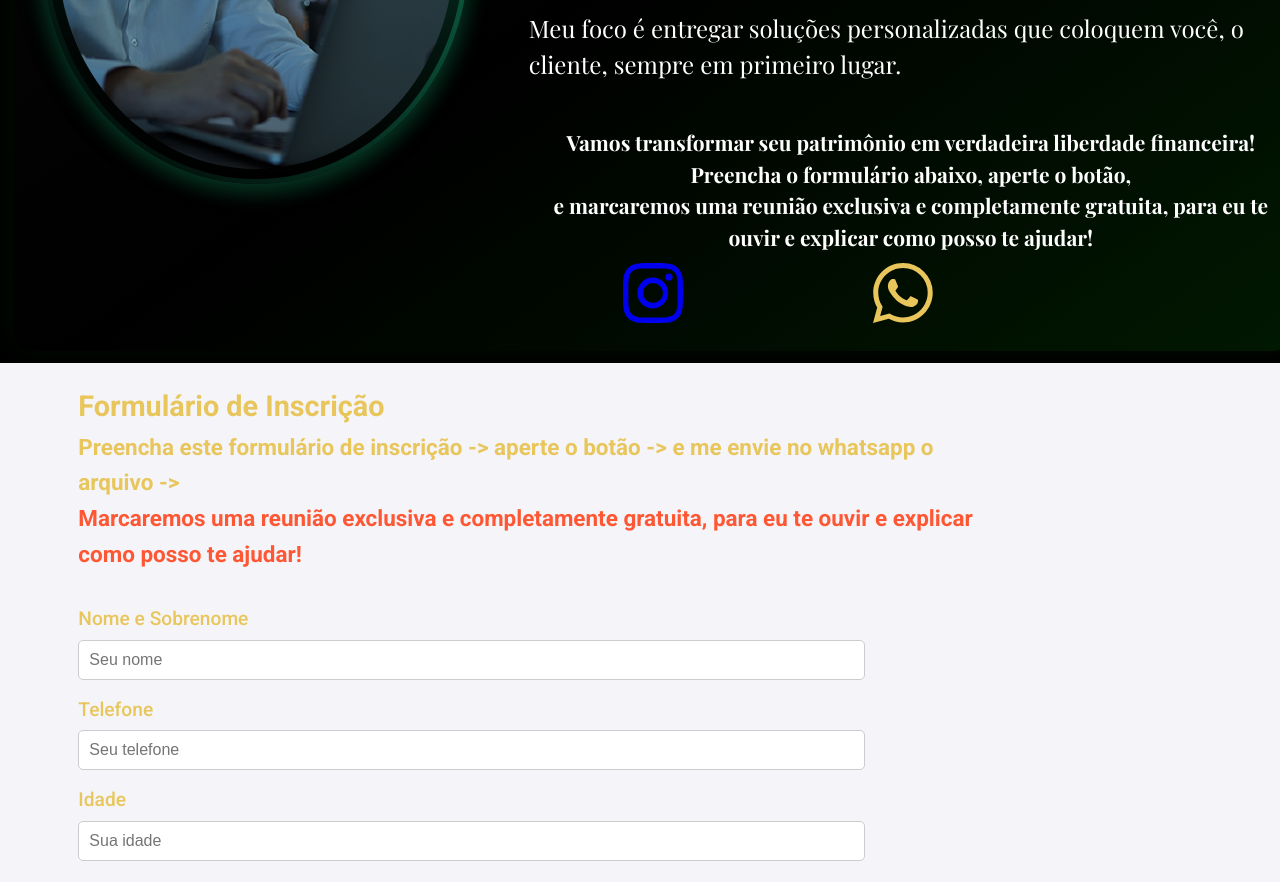
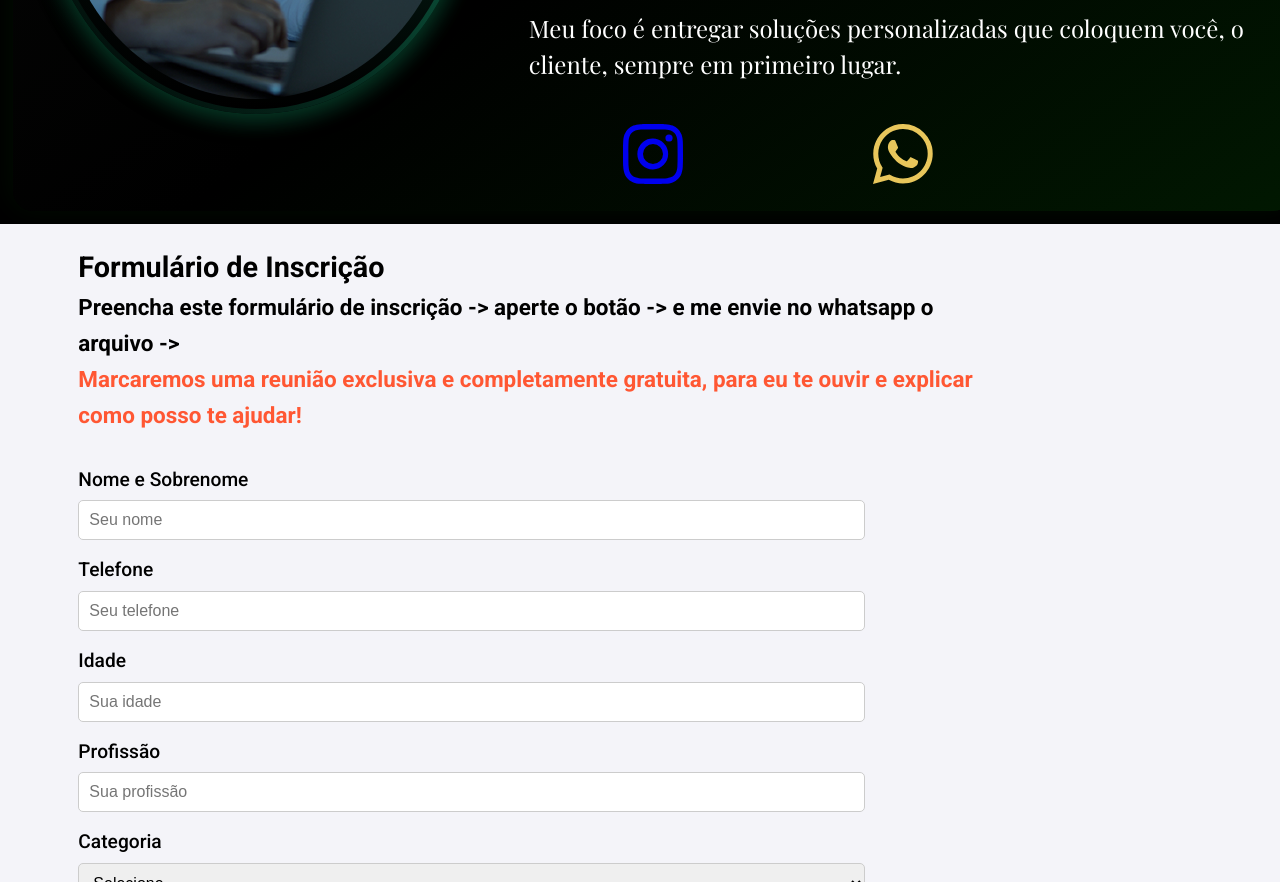
Before and after one commit to JeanFar/portfolioLorr, a plain HTML site: page index.html in a window 1280 px wide. Shown: the part 2400-3282 px from the top of the page. Drawn offline with nearby package versions, Linux system fonts and the light colour scheme.

Commit message:
Add files via upload

```diff
--- a/index.html
+++ b/index.html
@@ -99,10 +99,10 @@
                     <p>Meu foco é entregar soluções personalizadas que
                         coloquem você, o cliente, sempre em primeiro lugar.</p>
 
-                        <br>
 
-                    <p id="acao">Vamos transformar seu patrimônio em verdadeira liberdade financeira! <br>
-                        Preencha o formulário abaixo, aperte o botão, <br>e marcaremos uma reunião exclusiva e completamente gratuita, para eu te ouvir e explicar como posso te ajudar!</p>
+
+                    <p id="acao"> <br>
+                       </p>
                     <div class="social-links">
                         <ul id="contato-ul">
                             <li>
--- a/styles.css
+++ b/styles.css
@@ -19,7 +19,7 @@ body {
     flex-direction: column;
     padding: 0;
     margin: 0;
-    color: #E8C65B; /* Dourado pastel para o texto */
+    color: #000000; /* Dourado pastel para o texto */
     font-size: 1.2rem; /* Ajuste para uma unidade mais consistente */
 }
 
```
